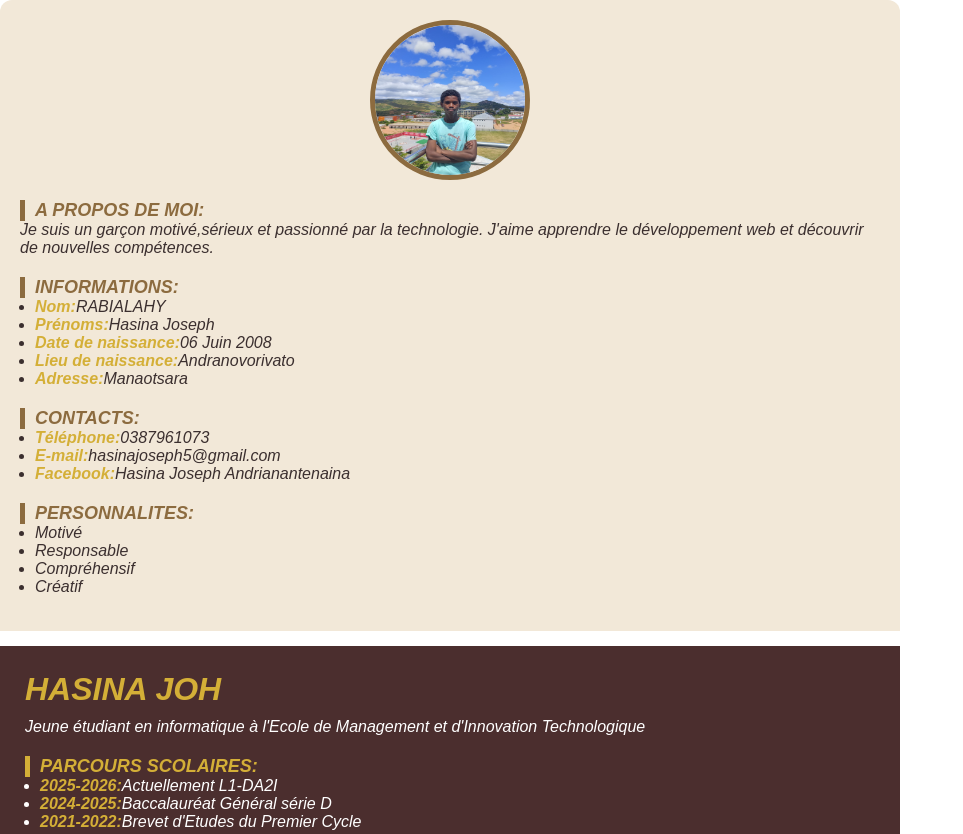
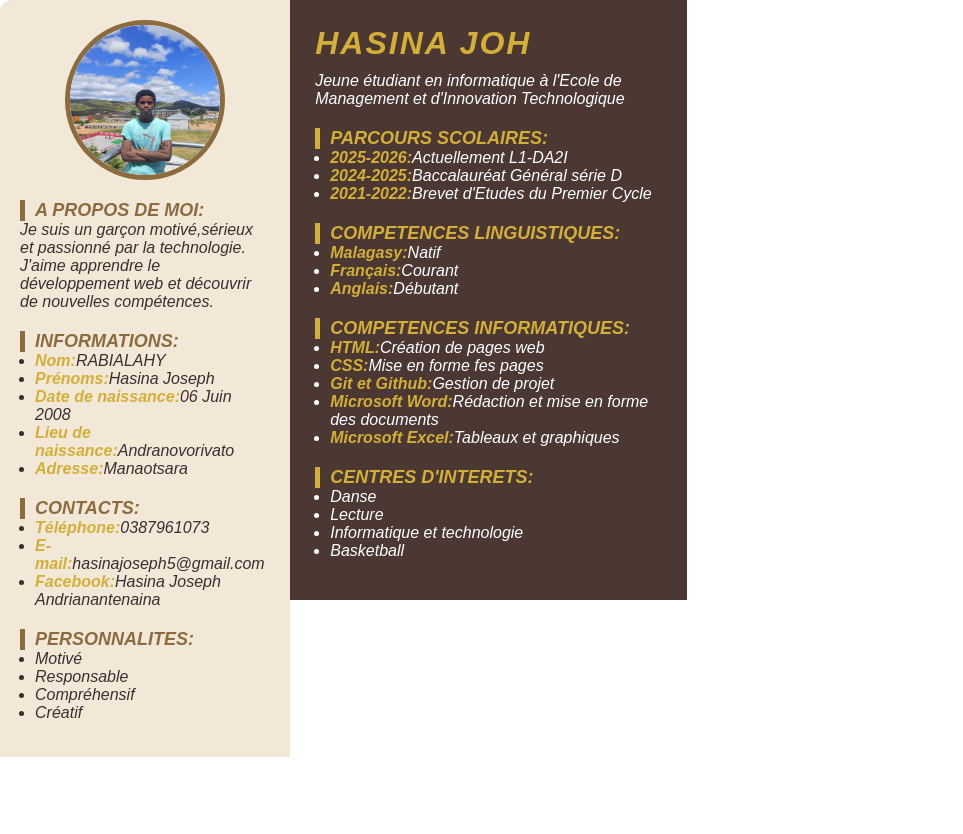
Before and after one commit to Mickaelah-08/porfolio-longoe1, a plain HTML site: page Joh.html in a window 1280 px wide. Shown: the top 834 px of the page, without its empty margins (0-963 px from the left). After the commit the page ends 800 px from the top, so only its background shows below. Drawn offline with Linux system fonts and the light colour scheme.

Commit message:
my modification

```diff
--- a/Hasina/Joh.css
+++ b/Hasina/Joh.css
@@ -28,7 +28,7 @@ img{
 }
 .right{
     width: 65%;
-    background: #4b2e2e;
+    background: #4b3832;
     color: white;
     padding: 25px;
 }
@@ -36,6 +36,10 @@ img{
     font-size: 32px;
     color: #d4af37;
     margin-bottom: 10px;
+}
+h1{
+    font-size: 32px;
+    letter-spacing: 2px;
 }
 h2{
     font-size: 18px;
@@ -46,7 +50,7 @@ h2{
     text-transform: uppercase;
 }
 p. li{
-    font-size: 14px;
+    font-size: 13px;
     line-height: 1.6;
 }
 ul{
@@ -66,9 +70,3 @@ section{
 strong{
     color: #d4af37;
 }
-.cv-container{
-    flex-direction: column;
-}
-.left, .right{
-    width: 100%;
-}
```
